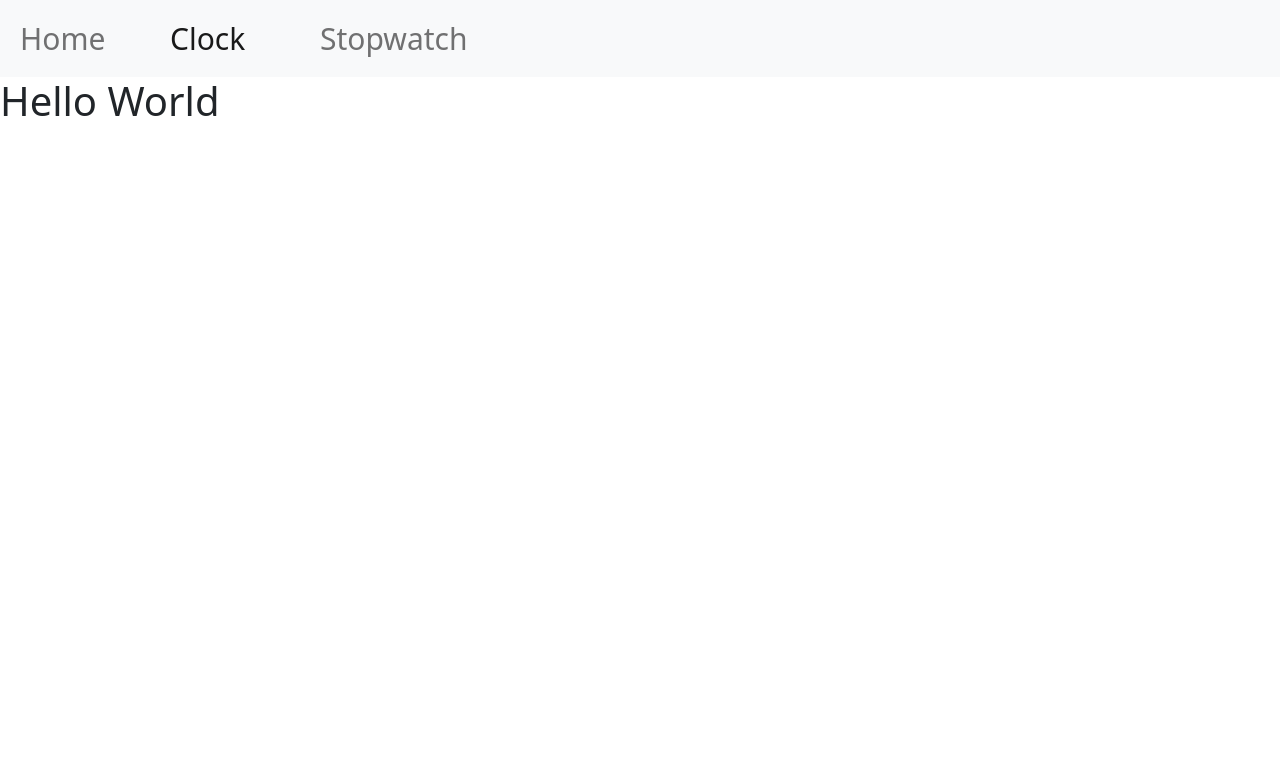
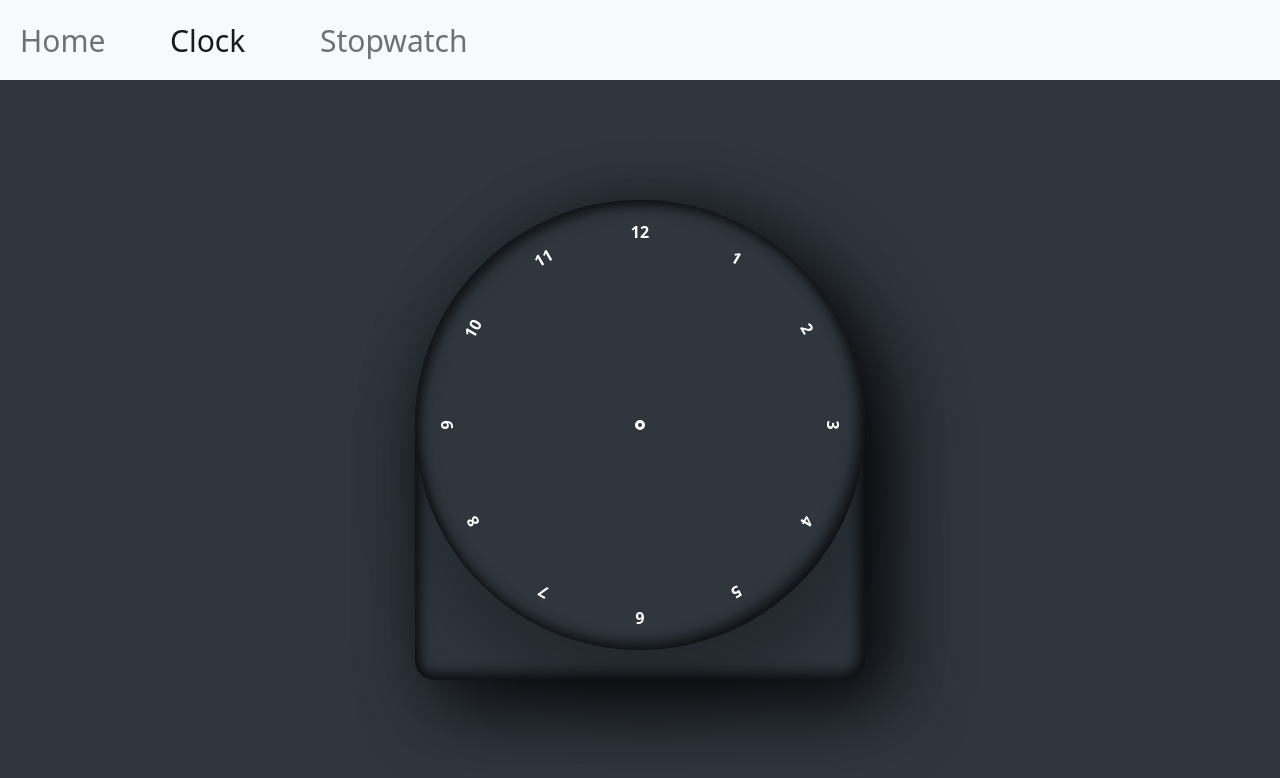
Before and after one commit to yuhao-dong/clock, a plain HTML site: page clock/clock.html in a window 1280 px wide. Drawn offline with nearby package versions, Linux system fonts and the light colour scheme.

Commit message:
Adding Clock

```diff
--- a/clock/clock.css
+++ b/clock/clock.css
@@ -1,3 +1,14 @@
+* {
+    margin: 0;
+    padding: 0;
+    box-sizing: border-box;
+}
+
+.navbar {
+    width: 100%;
+    min-height: 10vh;
+}
+
 .nav-item {
     width: 150px;
     font-size: 30px;
@@ -8,3 +19,64 @@
         font-size: 20px;
     }
 }
+
+.main{
+    display: flex;
+    justify-content: center;
+    align-items: center;
+    min-height: 90vh;
+    background-color: #2f363e;
+}
+
+.container_clock {
+    position: relative;
+    background-color: #2f363e;
+    /*min-height: 500px;*/
+    border-radius: 20px;
+    /* 225px here because the clock width = 450px */
+    border-top-left-radius: 225px;
+    border-top-right-radius: 225px;
+    box-shadow: 25px 25px 75px rgba(0, 0, 0, 0.75),
+    10px 10px 70px rgba(0, 0, 0, 0.25),
+    inset 5px 5px 10px rgba(0, 0, 0, 0.5),
+    inset 5px 5px 20px rgba(0, 0, 0, 0.2),
+    inset -5px -5px 15px rgba(0, 0, 0, 0.75);
+    display: flex;
+    justify-content: center;
+    align-items: center;
+}
+
+.clock {
+    position: relative;
+    width: 450px;
+    height: 450px;
+    background-color: #2f363e;
+    border-radius: 50%;
+    box-shadow: 10px 50px 70px rgba(0, 0, 0, 0.25),
+    inset 5px 5px 10px rgba(0, 0, 0, 0.5),
+    inset 5px 5px 20px rgba(0, 0, 0, 0.2),
+    inset -5px -5px 15px rgba(0, 0, 0, 0.75);
+    display: flex;
+    justify-content: center;
+    align-items: center;
+    margin-bottom: 30px;
+}
+
+.clock::before {
+    content: "";
+    position: absolute;
+    width: 10px;
+    height: 10px;
+    background-color: #2f363e;
+    border: 3px solid #fff;
+    border-radius: 50%;
+}
+
+.clock span {
+    position: absolute;
+    inset: 20px;
+    color: #fff;
+    text-align: center;
+    /* 360 degrees / 12 = 30 degrees */
+    transform: rotate(calc(30deg * var(--i)));
+}
--- a/clock/clock.html
+++ b/clock/clock.html
@@ -1,19 +1,25 @@
 <!DOCTYPE html>
 <html lang="en">
+
 <head>
   <meta charset="UTF-8">
   <meta http-equiv="X-UA-Compatible" content="IE=edge">
   <meta name="viewport" content="width=device-width, initial-scale=1.0">
   <title>My Clock</title>
+
+  <link href="https://cdn.jsdelivr.net/npm/bootstrap@5.2.0-beta1/dist/css/bootstrap.min.css" rel="stylesheet"
+    integrity="sha384-0evHe/X+R7YkIZDRvuzKMRqM+OrBnVFBL6DOitfPri4tjfHxaWutUpFmBp4vmVor" crossorigin="anonymous">
   <link rel="stylesheet" href="clock.css">
-    <link href="https://cdn.jsdelivr.net/npm/bootstrap@5.2.0-beta1/dist/css/bootstrap.min.css" rel="stylesheet" integrity="sha384-0evHe/X+R7YkIZDRvuzKMRqM+OrBnVFBL6DOitfPri4tjfHxaWutUpFmBp4vmVor" crossorigin="anonymous">
   </head>
+
 <body>
   <nav class="navbar navbar-expand-lg bg-light">
     <div class="container-fluid">
-      <button class="navbar-toggler" type="button" data-bs-toggle="collapse" data-bs-target="#navbarNav" aria-controls="navbarNav" aria-expanded="false" aria-label="Toggle navigation">
+      <button class="navbar-toggler" type="button" data-bs-toggle="collapse" data-bs-target="#navbarNav"
+        aria-controls="navbarNav" aria-expanded="false" aria-label="Toggle navigation">
         <span class="navbar-toggler-icon"></span>
       </button>
+
       <div class="collapse navbar-collapse" id="navbarNav">
         <ul class="navbar-nav">
           <li class="nav-item">
@@ -32,8 +38,31 @@
     </div>
   </nav>
 
-    <h1>Hello World</h1>
+  <div class="main">
+    <div class="container_clock">
+      <div class="clock">
+        <span style="--i:1;"><b>1</b></span>
+        <span style="--i:2;"><b>2</b></span>
+        <span style="--i:3;"><b>3</b></span>
+        <span style="--i:4;"><b>4</b></span>
+        <span style="--i:5;"><b>5</b></span>
+        <span style="--i:6;"><b>6</b></span>
+        <span style="--i:7;"><b>7</b></span>
+        <span style="--i:8;"><b>8</b></span>
+        <span style="--i:9;"><b>9</b></span>
+        <span style="--i:10;"><b>10</b></span>
+        <span style="--i:11;"><b>11</b></span>
+        <span style="--i:12;"><b>12</b></span>
+      </div>
+    </div>
+  </div>
 
-    <script src="https://cdn.jsdelivr.net/npm/bootstrap@5.2.0-beta1/dist/js/bootstrap.bundle.min.js" integrity="sha384-pprn3073KE6tl6bjs2QrFaJGz5/SUsLqktiwsUTF55Jfv3qYSDhgCecCxMW52nD2" crossorigin="anonymous"></script>
+
+
+
+  <script src="https://cdn.jsdelivr.net/npm/bootstrap@5.2.0-beta1/dist/js/bootstrap.bundle.min.js"
+    integrity="sha384-pprn3073KE6tl6bjs2QrFaJGz5/SUsLqktiwsUTF55Jfv3qYSDhgCecCxMW52nD2"
+    crossorigin="anonymous"></script>
 </body>
+
 </html>
--- a/stopwatch/stopwatch.css
+++ b/stopwatch/stopwatch.css
@@ -1,3 +1,14 @@
+* {
+    margin: 0;
+    padding: 0;
+    box-sizing: border-box;
+}
+
+.navbar {
+    width: 100%;
+    min-height: 10vh;
+}
+
 .nav-item {
     width: 150px;
     font-size: 30px;
@@ -8,3 +19,11 @@
         font-size: 20px;
     }
 }
+
+.main{
+    display: flex;
+    justify-content: center;
+    align-items: center;
+    min-height: 90vh;
+    background-color: #2f363e;
+}
```
Also changed, not shown: index.html (+1 -1 lines), stopwatch/stopwatch.html (+6 -3 lines). Lines whose indentation alone changed are shown as unchanged.
